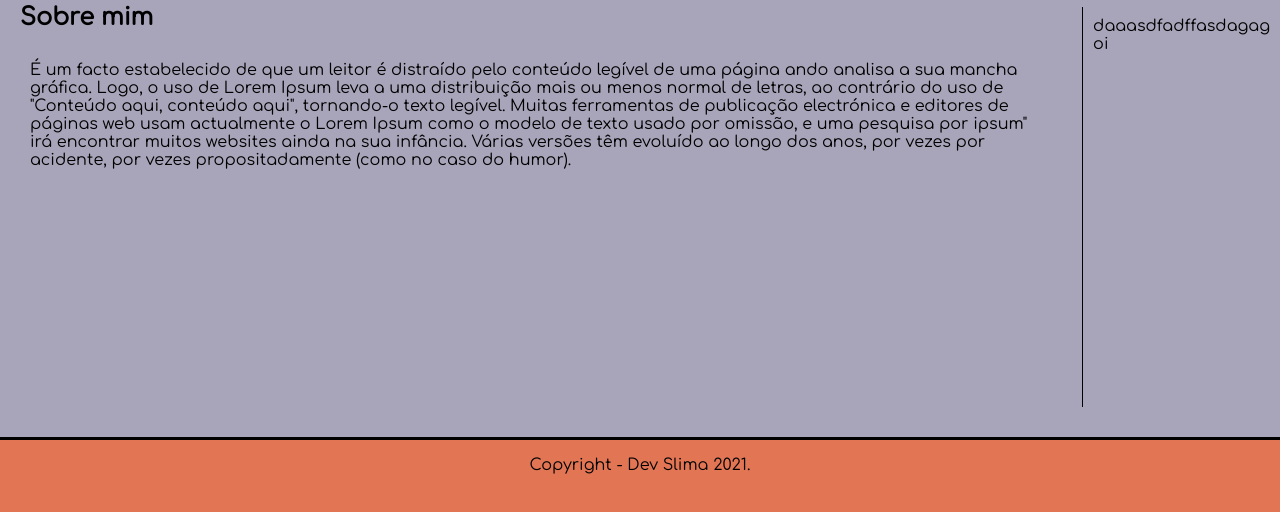
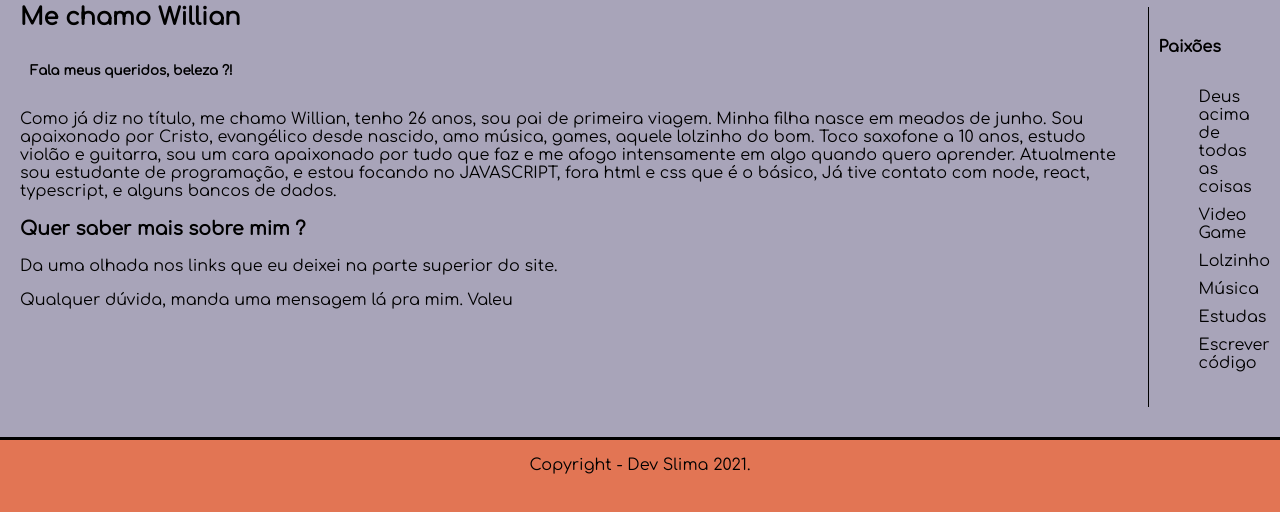
Before and after one commit to Willslima/NewPort, a plain HTML site: page index.html in a window 1280 px wide. Shown: the part 343-855 px from the top of the page. Drawn offline with Linux system fonts and the light colour scheme.

Commit message:
adicionado a descrição das div's e parágrafos

```diff
--- a/index.html
+++ b/index.html
@@ -30,18 +30,30 @@
         <div class="devContent">
             <div class="cont1">
                 <div class="c1">
-                    <h2>Sobre mim</h2>
-                    <p>É um facto estabelecido de que um leitor é distraído pelo conteúdo legível de uma página
-                        ando analisa a sua mancha gráfica. Logo, o uso de Lorem Ipsum leva a uma distribuição mais
-                        ou menos normal de letras, ao contrário do uso de "Conteúdo aqui, conteúdo aqui",
-                        tornando-o texto legível. Muitas ferramentas de publicação electrónica e editores de páginas
-                        web usam actualmente o Lorem Ipsum como o modelo de texto usado por omissão, e uma pesquisa por
-                        ipsum" irá encontrar muitos websites ainda na sua infância. Várias versões têm evoluído ao
-                        longo dos anos, por vezes por acidente, por vezes propositadamente (como no caso do humor).
+                    <h2>Me chamo Willian</h2>
+                    <h5>Fala meus queridos, beleza ?!</h5>
+                    <p>
+                        Como já diz no título, me chamo Willian, tenho 26 anos, sou pai de primeira viagem.
+                        Minha filha nasce em meados de junho. Sou apaixonado por Cristo, evangélico desde nascido,
+                        amo música, games, aquele lolzinho do bom. Toco saxofone a 10 anos, estudo violão e guitarra,
+                        sou um cara apaixonado por tudo que faz e me afogo intensamente em algo quando quero aprender.
+                        Atualmente sou estudante de programação, e estou focando no JAVASCRIPT, fora html e css que é o básico,
+                        Já tive contato com node, react, typescript, e alguns bancos de dados.
                     </p>
+                    <h3>Quer saber mais sobre mim ?</h3>
+                    <p> Da uma olhada nos links que eu deixei na parte superior do site.</p>
+                    <p>Qualquer dúvida, manda uma mensagem lá pra mim. Valeu</p>
                 </div>
                 <div class="leftContent">
-                    daaasdfadffasdagag oi
+                    <h4>Paixões</h4>
+                    <ul>
+                        <li>Deus acima de todas as coisas</li>
+                        <li>Video Game</li>
+                        <li>Lolzinho</li>
+                        <li>Música</li>
+                        <li>Estudas</li>
+                        <li>Escrever código</li>
+                    </ul>
                 </div>
             </div>
 
--- a/style.css
+++ b/style.css
@@ -72,7 +72,7 @@ img {
     padding-top: 6%;
 }
 
-.c1 p {
+.c1 h5 {
     padding: 10px;
 }
 
@@ -94,9 +94,17 @@ img {
 .cont1 .leftContent {
     border-left: 1px solid #000;
     margin-top: 100px;
-    width: 35vh;
+    width: 25%;
 }
 
 .leftContent {
     padding: 10px;
 }
+
+.leftContent ul {
+    list-style: none;
+}
+
+.leftContent ul li{
+    padding-top: 10px ;
+}
```
